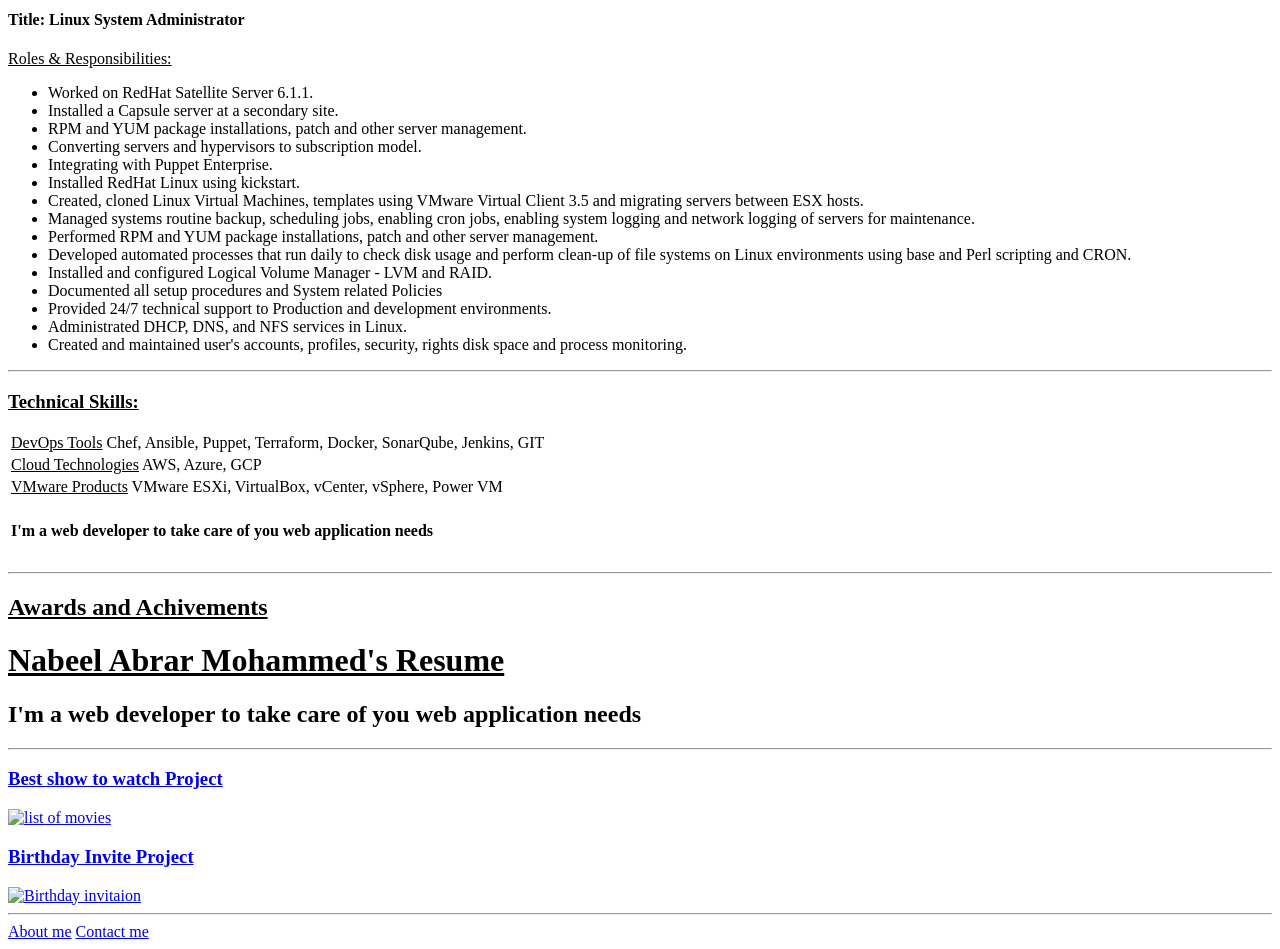
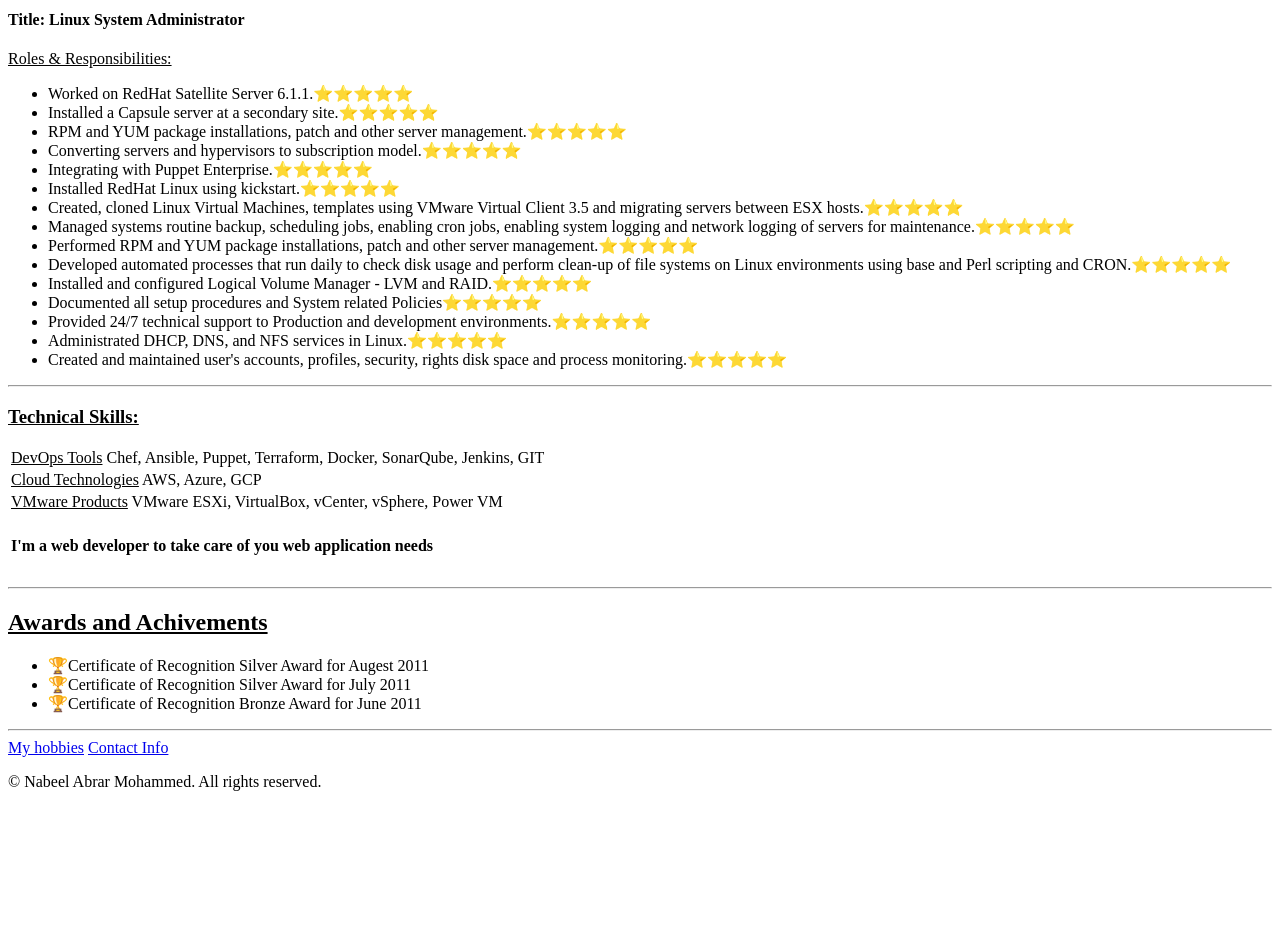
Before and after one commit to NabeelAbararMohammed/My-Resume, a plain HTML site: page index.html in a window 1280 px wide. Shown: the part 600-1549 px from the top of the page. After the commit the page ends 1407 px from the top, so only its background shows below. Drawn offline with Linux system fonts and the light colour scheme.

Commit message:
Add files via upload

```diff
--- a/index.html
+++ b/index.html
@@ -27,21 +27,21 @@
 <p>
 <u>Roles & Responsibilities:</u>
 	<ul>
-    <li>Worked on RedHat Satellite Server 6.1.1.</li>
-    <li>Installed a Capsule server at a secondary site.</li>
-    <li>RPM and YUM package installations, patch and other server management.</li>
-    <li>Converting servers and hypervisors to subscription model.</li>
-    <li>Integrating with Puppet Enterprise.</li>
-    <li>Installed RedHat Linux using kickstart.</li>
-    <li>Created, cloned Linux Virtual Machines, templates using VMware Virtual Client 3.5 and migrating servers between ESX hosts.</li>
-    <li>Managed systems routine backup, scheduling jobs, enabling cron jobs, enabling system logging and network logging of servers for maintenance.</li>
-    <li>Performed RPM and YUM package installations, patch and other server management.</li>
-    <li>Developed automated processes that run daily to check disk usage and perform clean-up of file systems on Linux environments using base and Perl scripting and CRON.</li>
-    <li>Installed and configured Logical Volume Manager - LVM and RAID.</li>
-    <li>Documented all setup procedures and System related Policies</li>
-    <li>Provided 24/7 technical support to Production and development environments.</li>
-    <li>Administrated DHCP, DNS, and NFS services in Linux.</li>
-    <li>Created and maintained user's accounts, profiles, security, rights disk space and process monitoring.</li>
+    <li>Worked on RedHat Satellite Server 6.1.1.⭐⭐⭐⭐⭐</li>
+    <li>Installed a Capsule server at a secondary site.⭐⭐⭐⭐⭐</li>
+    <li>RPM and YUM package installations, patch and other server management.⭐⭐⭐⭐⭐</li>
+    <li>Converting servers and hypervisors to subscription model.⭐⭐⭐⭐⭐</li>
+    <li>Integrating with Puppet Enterprise.⭐⭐⭐⭐⭐</li>
+    <li>Installed RedHat Linux using kickstart.⭐⭐⭐⭐⭐</li>
+    <li>Created, cloned Linux Virtual Machines, templates using VMware Virtual Client 3.5 and migrating servers between ESX hosts.⭐⭐⭐⭐⭐</li>
+    <li>Managed systems routine backup, scheduling jobs, enabling cron jobs, enabling system logging and network logging of servers for maintenance.⭐⭐⭐⭐⭐</li>
+    <li>Performed RPM and YUM package installations, patch and other server management.⭐⭐⭐⭐⭐</li>
+    <li>Developed automated processes that run daily to check disk usage and perform clean-up of file systems on Linux environments using base and Perl scripting and CRON.⭐⭐⭐⭐⭐</li>
+    <li>Installed and configured Logical Volume Manager - LVM and RAID.⭐⭐⭐⭐⭐</li>
+    <li>Documented all setup procedures and System related Policies⭐⭐⭐⭐⭐</li>
+    <li>Provided 24/7 technical support to Production and development environments.⭐⭐⭐⭐⭐</li>
+    <li>Administrated DHCP, DNS, and NFS services in Linux.⭐⭐⭐⭐⭐</li>
+    <li>Created and maintained user's accounts, profiles, security, rights disk space and process monitoring.⭐⭐⭐⭐⭐</li>
     </ul>
   </p>
 <hr>
@@ -55,42 +55,16 @@
 </table>
 <hr>
 <h2><u>Awards and Achivements</u></h2>
-
+<ul>
+    <li>🏆Certificate of Recognition Silver Award for Augest 2011</li>
+    <li>🏆Certificate of Recognition Silver Award for July 2011</li>
+    <li>🏆Certificate of Recognition Bronze Award for June 2011</li>
+</ul>
+<hr>
+<a href="./public/My hobbies.html">My hobbies</a>
+<a href="./public/contact.html">Contact Info</a>
 </body>
 
 </p>
 </head>
-<body>
-    <h1><U>Nabeel Abrar Mohammed's Resume</U></h1>
-
-    <h2>I'm a web developer to take care of you web application needs </h2>
-    <hr>
-
-<!-- TODO 2: Add Your previous projects' HTML into the public folder -->
-
- <h3><a href="./public/movies.html">Best show to watch Project</a></h3>
-
- <a href="./public/movies.html"><img src="./assets/images/Movies recommeded by Nab'z.PNG" height="250" alt="list of movies"></a>
-
- <!-- TODO 3: Take screenshots of your project previews and add the images to the images folder -->
-
- <h3><a href="./public/birthday invite.html">Birthday Invite Project</a></h3>
-
- <a href="./public/birthday invite.html"><img src="./assets/images/Saud's Bday Invite.PNG" height="250" alt="Birthday invitaion"></a>
-<hr>
-<a href="./public/about.html">About me</a> <a href="./public/contact.html">Contact me</a>
-</body>
-</html>
-
-
-
-
-<!-- TODO 4: Add titles/subtitles etc. -->
-
-<!-- TODO 5: Add a link to the project pages -->
-
-<!-- TODO 6: Add images to show the project previews
-HINT for TODO 6: You can use the height attribute set to 200 to make the image smaller:
-https://developer.mozilla.org/en-US/docs/Web/HTML/Element/img#attr-height -->
-
-<!-- TODO 7: Add the Contact Me and About Me page links -->
+<p>© Nabeel Abrar Mohammed. All rights reserved. </p>
```
